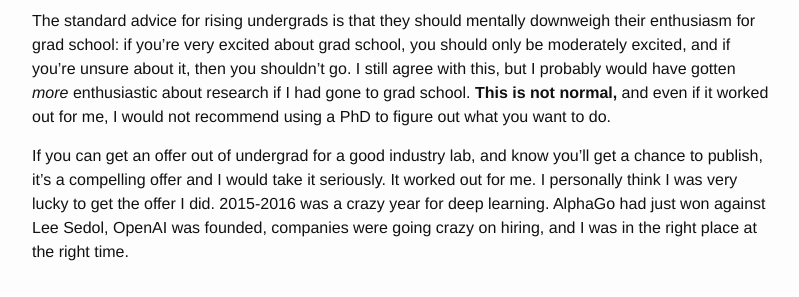
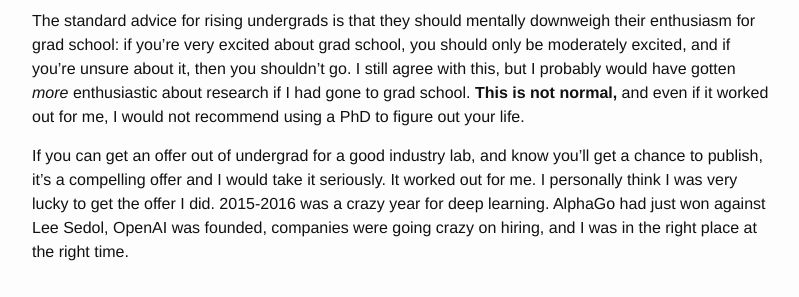
Before and after one commit to alexirpan/alexirpan.github.io, a Jekyll site: the page built from _posts/2021-03-14-grad-school-5years.markdown, in a window 1280 px wide and 900 px high, scrolled down 6260 px. Shown: the part 374-671 px from the top of the window, without its empty margins (238-1037 px from the left). Built offline with Jekyll 4.4.1, drawn with Linux system fonts in a browser that asks for light colours; nearby versions of some CDN libraries; formulas are drawn with MathJax 3.

Commit message:
Wording update

```diff
--- a/_posts/2021-03-14-grad-school-5years.markdown
+++ b/_posts/2021-03-14-grad-school-5years.markdown
@@ -359,8 +359,7 @@ The standard advice for rising undergrads is that they should mentally downweigh
 for grad school: if you're very excited about grad school, you should only be moderately excited,
 and if you're unsure about it, then you shouldn't go. I still agree with this, but I probably would have
 gotten *more* enthusiastic about research if I had gone to grad school. **This is not normal,**
-and even if it worked out for me, I would not recommend using a PhD to figure out what you want
-to do.
+and even if it worked out for me, I would not recommend using a PhD to figure out your life.
 
 If you can get an offer out of undergrad for a good industry lab, and know you'll get a chance
 to publish, it's a compelling offer and I would take it seriously. It worked out for me.
```
